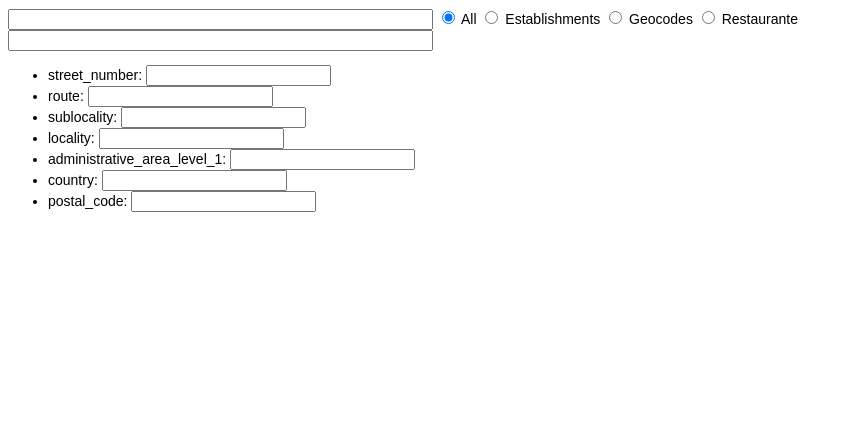
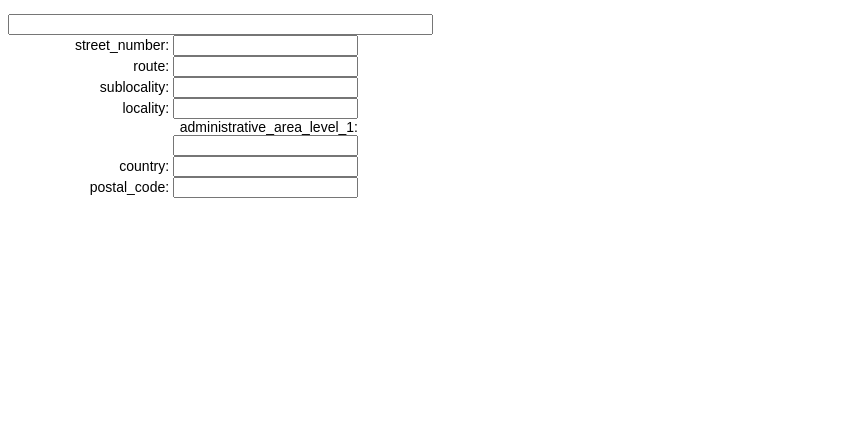
Before and after one commit to macndesign/visual-range, a Django app: page /test/maps/ in a window 1280 px wide. Shown: the top 437 px of the page, without its empty margins (0-853 px from the left). Run offline with Django 3.2, Linux system fonts and the light colour scheme; some libraries are stand-ins or nearby versions.

Commit message:
codigo limpo

```diff
--- a/core/templates/core/test_maps.html
+++ b/core/templates/core/test_maps.html
@@ -9,157 +9,40 @@
             font-family: sans-serif;
             font-size: 14px;
         }
-        #map_canvas {
-            height: 400px;
-            width: 600px;
-            margin-top: 0.6em;
+        ul {
+            list-style: none;
+            padding: 0;
+        }
+        ul > li {
+            width: 350px;
+            text-align: right;
         }
     </style>
     <script type="text/javascript">
     function initialize() {
-        var mapOptions = {
-            center: new google.maps.LatLng(-33.8688, 151.2195),
-            zoom: 13,
-            mapTypeId: google.maps.MapTypeId.ROADMAP
-        };
-        var map = new google.maps.Map(document.getElementById('map_canvas'),
-                mapOptions);
-
-        var input = document.getElementById('searchTextField');
-        var autocomplete = new google.maps.places.Autocomplete(input);
-
-        autocomplete.bindTo('bounds', map);
-
-        var infowindow = new google.maps.InfoWindow();
-        var marker = new google.maps.Marker({
-            map: map
-        });
-
-        google.maps.event.addListener(autocomplete, 'place_changed', function() {
-            infowindow.close();
-            var place = autocomplete.getPlace();
-            if (place.geometry.viewport) {
-                map.fitBounds(place.geometry.viewport);
-            } else {
-                map.setCenter(place.geometry.location);
-                map.setZoom(17);  // Why 17? Because it looks good.
-            }
-
-            var image = new google.maps.MarkerImage(
-                    place.icon,
-                    new google.maps.Size(71, 71),
-                    new google.maps.Point(0, 0),
-                    new google.maps.Point(17, 34),
-                    new google.maps.Size(35, 35));
-            marker.setIcon(image);
-            marker.setPosition(place.geometry.location);
-
-            var address = '';
-            if (place.address_components) {
-                address = [(place.address_components[0] &&
-                        place.address_components[0].short_name || ''),
-                    (place.address_components[1] &&
-                            place.address_components[1].short_name || ''),
-                    (place.address_components[2] &&
-                            place.address_components[2].short_name || '')
-                ].join(' ');
-            }
-
-            infowindow.setContent('<div><strong>' + place.name + '</strong><br>' + address);
-            infowindow.open(map, marker);
-
-            // Address
-            console.log(place);
-            console.log(place.address_components);
-            console.log(place.formatted_address);
-            console.log(address);
-
-        });
-
-        // Sets a listener on a radio button to change the filter type on Places
-        // Autocomplete.
-        function setupClickListener(id, types) {
-            var radioButton = document.getElementById(id);
-            google.maps.event.addDomListener(radioButton, 'click', function() {
-                autocomplete.setTypes(types);
-            });
-        }
-
-        setupClickListener('changetype-all', []);
-        setupClickListener('changetype-establishment', ['establishment']);
-        setupClickListener('changetype-geocode', ['geocode']);
-        setupClickListener('changetype-restaurante', ['restaurante']);
-    }
-    google.maps.event.addDomListener(window, 'load', initialize);
-
-    function maps_clean() {
-        var input = document.getElementById('searchMapsClean');
+        var input = document.getElementById('search');
         var autocomplete = new google.maps.places.Autocomplete(input);
 
         google.maps.event.addListener(autocomplete, 'place_changed', function() {
-
             var place = autocomplete.getPlace();
-            var short_address, long_address = '';
-
-            if (place.address_components) {
-                short_address = [
-                    (place.address_components[0] && place.address_components[0].short_name || ''),
-                    (place.address_components[1] && place.address_components[1].short_name || ''),
-                    (place.address_components[2] && place.address_components[2].short_name || '')
-                ].join(',');
-                long_address = [
-                    (place.address_components[0] && place.address_components[0].long_name || ''),
-                    (place.address_components[1] && place.address_components[1].long_name || ''),
-                    (place.address_components[2] && place.address_components[2].long_name || '')
-                ].join(',');
-            }
-
             if (place) {
                 var objects = place.address_components;
                 for (var i = 0; i < objects.length; i ++) {
                     var short_name = objects[i].short_name;
                     var loc_type = objects[i].types[0];
                     var field = document.getElementById(loc_type + "_field");
-
                     field.value = short_name;
-
-                    console.log(field);
-                    console.log(loc_type);
-                    console.log(short_name);
                 }
             }
-
         });
-
     }
-    google.maps.event.addDomListener(window, 'load', maps_clean);
-
+    google.maps.event.addDomListener(window, 'load', initialize);
     </script>
 {% endblock %}
 
 {% block content %}
-    <div>
-        <input id="searchTextField" type="text" size="50">
-        <input type="radio" name="type" id="changetype-all" checked="checked">
-        <label for="changetype-all">All</label>
-
-        <input type="radio" name="type" id="changetype-establishment">
-        <label for="changetype-establishment">Establishments</label>
-
-        <input type="radio" name="type" id="changetype-geocode">
-        <label for="changetype-geocode">Geocodes</label>
-
-        <input type="radio" name="type" id="changetype-restaurante">
-        <label for="changetype-restaurante">Restaurante</label>
-    </div>
-
-    <div style="height: 0; overflow: hidden;"><div id="map_canvas"></div></div>
-
-    <div>
-        <input id="searchMapsClean" type="text" size="50">
-    </div>
-
     <ul>
+        <li><input id="search" type="text" size="50"></li>
         <li>street_number: <input id="street_number_field" type="text"></li>
         <li>route: <input id="route_field" type="text"></li>
         <li>sublocality: <input id="sublocality_field" type="text"></li>
```
